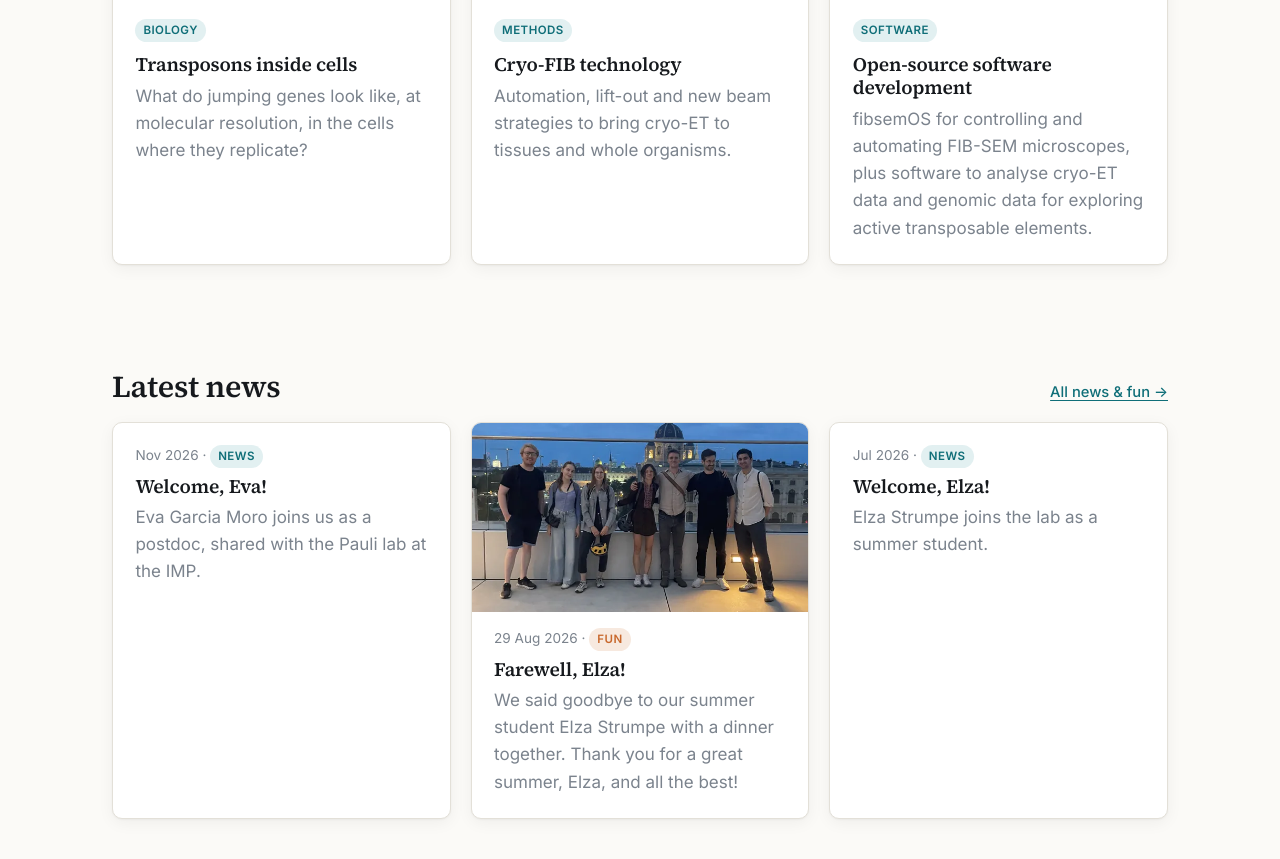
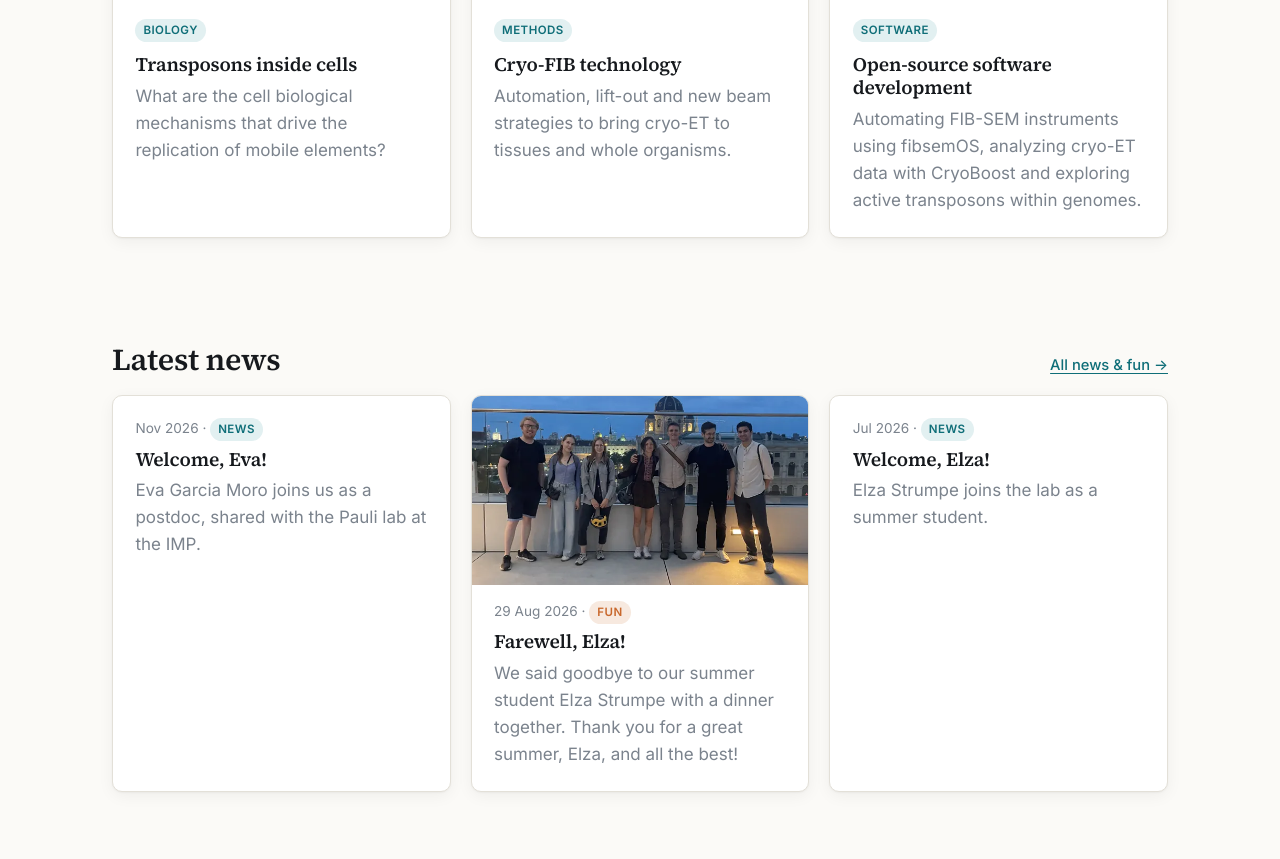
Before and after one commit to Klumpe-lab/Klumpe-lab.github.io, a plain HTML site: page index.html in a window 1280 px wide. Shown: the part 1315-2174 px from the top of the page. Drawn offline with Linux system fonts and the light colour scheme.

Commit message:
Home: update Biology and Software panel text
Co-Authored-By: Claude Opus 5.5 <noreply@anthropic.com>

```diff
--- a/index.html
+++ b/index.html
@@ -38,7 +38,7 @@
         <div class="topic-img"><img src="assets/img/research/copia-capsid.webp" alt="Subtomogram average of the copia retrotransposon capsid" loading="lazy"></div>
         <span class="tag">Biology</span>
         <h3 style="margin-top:.7rem">Transposons inside cells</h3>
-        <p class="muted">What do jumping genes look like, at molecular resolution, in the cells where they replicate?</p>
+        <p class="muted">What are the cell biological mechanisms that drive the replication of mobile elements?</p>
       </a>
       <a class="card topic-card" href="research.html#methods">
         <div class="topic-img"><img class="img-light" src="assets/img/research/technology.webp" alt="Illustrated cryo-FIB workflow: high-pressure freezing, cryo-CLEM, cryo-FIB/SEM lift-out and lamella milling" loading="lazy"><img class="img-dark" src="assets/img/research/technology-dark.webp" alt="Illustrated cryo-FIB workflow: high-pressure freezing, cryo-CLEM, cryo-FIB/SEM lift-out and lamella milling" loading="lazy"></div>
@@ -50,7 +50,7 @@
         <div class="topic-img"><img src="assets/img/research/software.webp" alt="Screenshot of our cryo-ET analysis software showing a gallery of segmented tomograms with particle picks" loading="lazy"></div>
         <span class="tag">Software</span>
         <h3 style="margin-top:.7rem">Open-source software development</h3>
-        <p class="muted">fibsemOS for controlling and automating FIB-SEM microscopes, plus software to analyse cryo-ET data and genomic data for exploring active transposable elements.</p>
+        <p class="muted">Automating FIB-SEM instruments using fibsemOS, analyzing cryo-ET data with CryoBoost and exploring active transposons within genomes.</p>
       </a>
     </div>
   </section>
```
